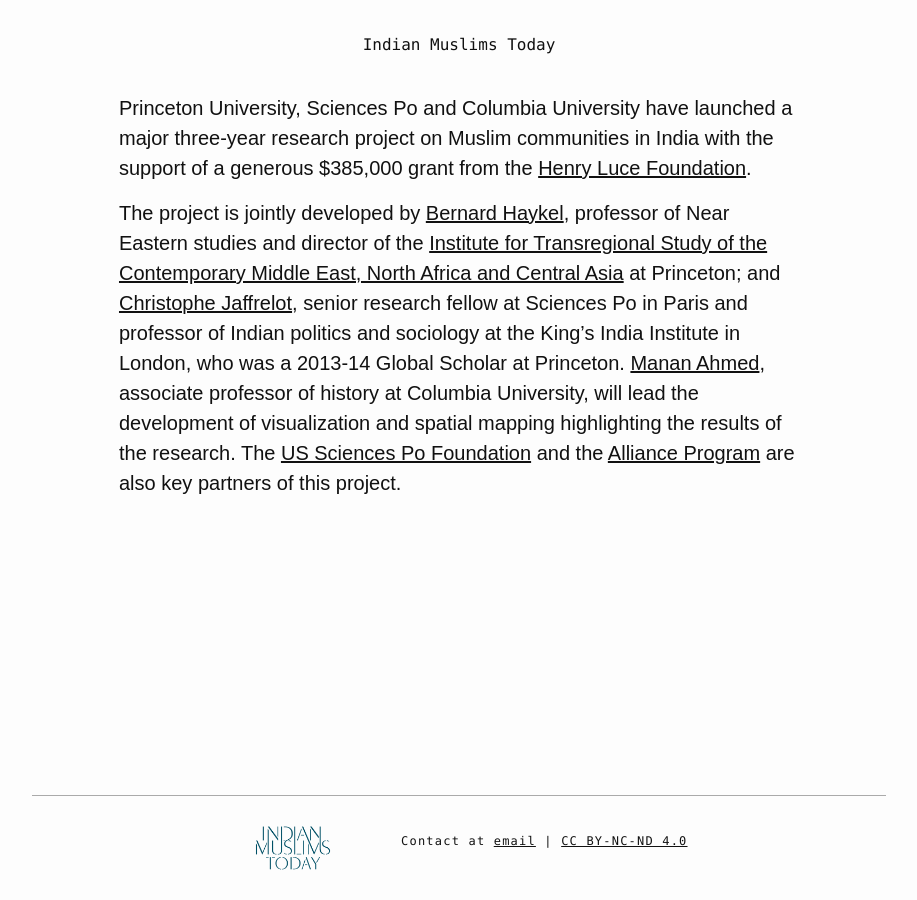
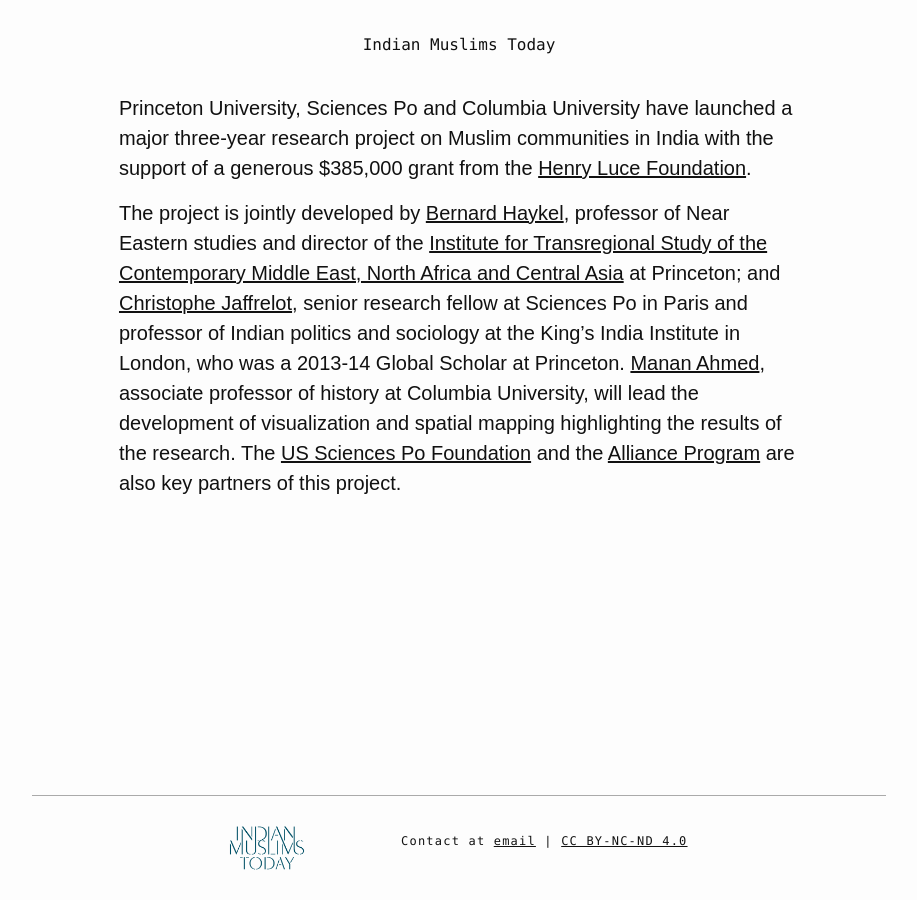
Before and after one commit to Muslims-In-India/Muslims-in-india.github.io, a Jekyll site: the page built from index.markdown, in a window 1280 px wide. Shown: the whole page, without its empty margins (181-1098 px from the left). Built offline with Jekyll 4.4.1, drawn with Linux system fonts in a browser that asks for light colours.

Commit message:
updated footer

```diff
--- a/_includes/footer.html
+++ b/_includes/footer.html
@@ -1,7 +1,7 @@
 <div class="bt b--light-silver pv3 w-100 center">
   <div class="flex justify-center items-center">
-    <span class="w-20"><img src="assets/IMT_LogoSmall.png" class="mw4 center"></span>
-    <p class="f7 tracked tc code w-34">Contact at <a
+    <span class="w-20 flex items-center"><img src="assets/IMT_LogoSmall.png" class="mw4"></span>
+    <p class="f7 tracked tc code w-40">Contact at <a
       class="link underline near-black" href="mailto:{{ site.email }}">email</a> | <a class="link underline near-black"
       href="https://creativecommons.org/licenses/by-nc-nd/4.0/">CC BY-NC-ND 4.0</a></p>
   </div>
```
